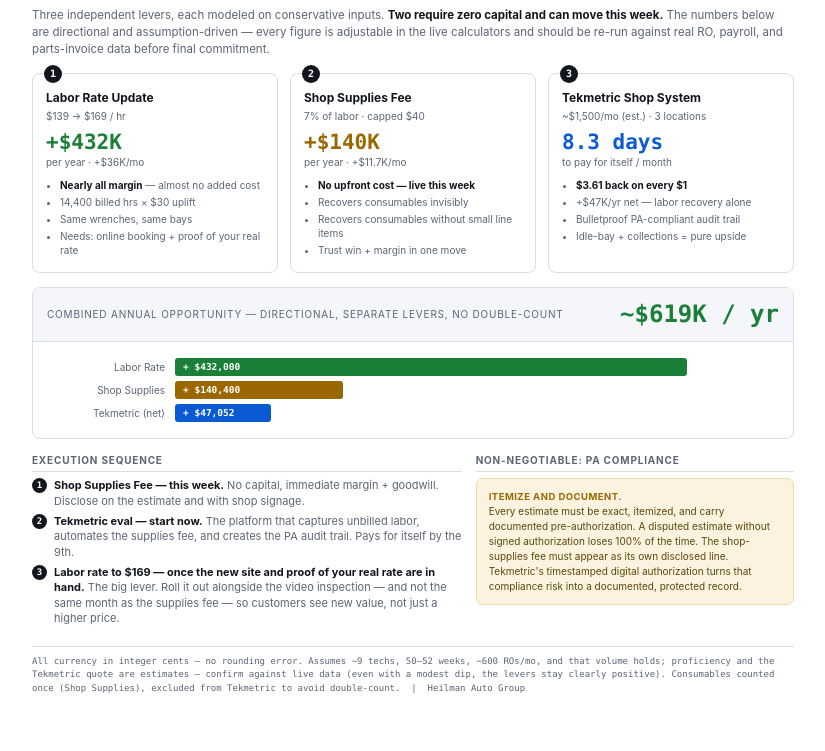
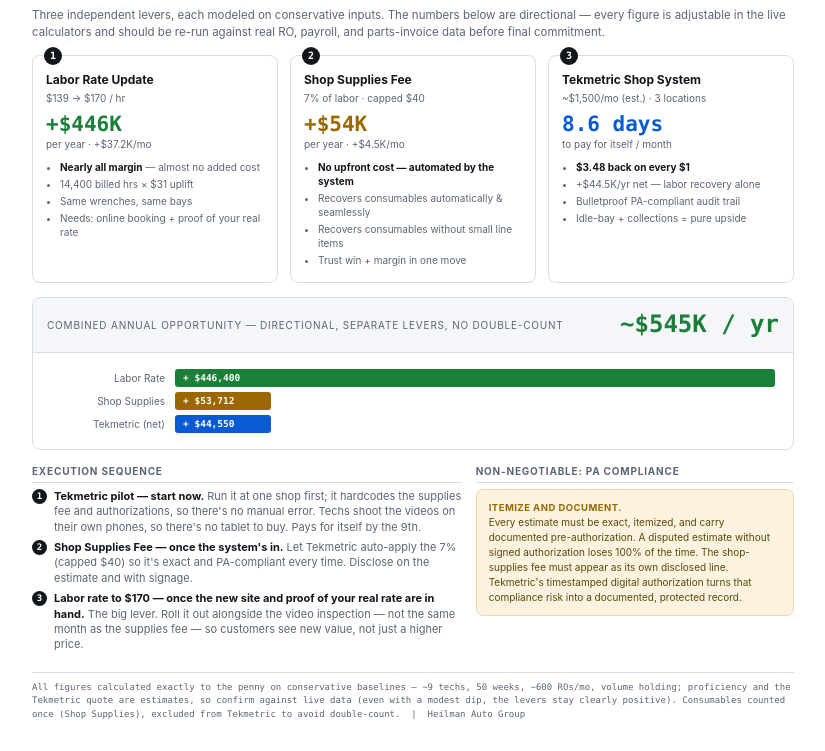
Before and after one commit to reedzilla/heilman-CFO, a plain HTML site: page heilman_cfo_pitch_summary.html in a window 1280 px wide. Shown: the part 89-840 px from the top of the page, without its empty margins (227-1052 px from the left). Before the commit the page ends 814 px from the top, so only its background shows below. Drawn offline with Linux system fonts and the light colour scheme.

Commit message:
update: latest playbook revisions

```diff
--- a/heilman_cfo_pitch_summary.html
+++ b/heilman_cfo_pitch_summary.html
@@ -95,21 +95,20 @@
   </header>
 
   <div class="lede">
-    Three independent levers, each modeled on conservative inputs. <b>Two require zero capital and can move this week.</b>
-    The numbers below are directional and assumption-driven — every figure is adjustable in the live calculators and should be
-    re-run against real RO, payroll, and parts-invoice data before final commitment.
+    Three independent levers, each modeled on conservative inputs. The numbers below are directional — every figure is
+    adjustable in the live calculators and should be re-run against real RO, payroll, and parts-invoice data before final commitment.
   </div>
 
   <div class="levers">
     <div class="lever l1">
       <div class="n">1</div>
       <h3>Labor Rate Update</h3>
-      <div class="sub">$139 → $169 / hr</div>
-      <div class="hero">+$432K</div>
-      <div class="heroSub">per year · +$36K/mo</div>
+      <div class="sub">$139 → $170 / hr</div>
+      <div class="hero">+$446K</div>
+      <div class="heroSub">per year · +$37.2K/mo</div>
       <ul>
         <li><b>Nearly all margin</b> — almost no added cost</li>
-        <li>14,400 billed hrs × $30 uplift</li>
+        <li>14,400 billed hrs × $31 uplift</li>
         <li>Same wrenches, same bays</li>
         <li>Needs: online booking + proof of your real rate</li>
       </ul>
@@ -119,11 +118,11 @@
       <div class="n">2</div>
       <h3>Shop Supplies Fee</h3>
       <div class="sub">7% of labor · capped $40</div>
-      <div class="hero">+$140K</div>
-      <div class="heroSub">per year · +$11.7K/mo</div>
+      <div class="hero">+$54K</div>
+      <div class="heroSub">per year · +$4.5K/mo</div>
       <ul>
-        <li><b>No upfront cost — live this week</b></li>
-        <li>Recovers consumables invisibly</li>
+        <li><b>No upfront cost — automated by the system</b></li>
+        <li>Recovers consumables automatically &amp; seamlessly</li>
         <li>Recovers consumables without small line items</li>
         <li>Trust win + margin in one move</li>
       </ul>
@@ -133,11 +132,11 @@
       <div class="n">3</div>
       <h3>Tekmetric Shop System</h3>
       <div class="sub">~$1,500/mo (est.) · 3 locations</div>
-      <div class="hero">8.3 days</div>
+      <div class="hero">8.6 days</div>
       <div class="heroSub">to pay for itself / month</div>
       <ul>
-        <li><b>$3.61 back on every $1</b></li>
-        <li>+$47K/yr net — labor recovery alone</li>
+        <li><b>$3.48 back on every $1</b></li>
+        <li>+$44.5K/yr net — labor recovery alone</li>
         <li>Bulletproof PA-compliant audit trail</li>
         <li>Idle-bay + collections = pure upside</li>
       </ul>
@@ -147,12 +146,12 @@
   <div class="combo">
     <div class="top">
       <div class="l">Combined annual opportunity — directional, separate levers, no double-count</div>
-      <div class="v">~$619K / yr</div>
+      <div class="v">~$545K / yr</div>
     </div>
     <div class="bars">
-      <div class="brow"><div class="k">Labor Rate</div><div class="bar b1" style="width:70%">+ $432,000</div></div>
-      <div class="brow"><div class="k">Shop Supplies</div><div class="bar b2" style="width:23%">+ $140,400</div></div>
-      <div class="brow"><div class="k">Tekmetric (net)</div><div class="bar b3" style="width:9%">+ $47,052</div></div>
+      <div class="brow"><div class="k">Labor Rate</div><div class="bar b1" style="width:82%">+ $446,400</div></div>
+      <div class="brow"><div class="k">Shop Supplies</div><div class="bar b2" style="width:13%">+ $53,712</div></div>
+      <div class="brow"><div class="k">Tekmetric (net)</div><div class="bar b3" style="width:11%">+ $44,550</div></div>
     </div>
   </div>
 
@@ -160,9 +159,9 @@
     <div class="box">
       <h4>Execution Sequence</h4>
       <ol class="seq">
-        <li><b>Shop Supplies Fee — this week.</b> <span>No capital, immediate margin + goodwill. Disclose on the estimate and with shop signage.</span></li>
-        <li><b>Tekmetric eval — start now.</b> <span>The platform that captures unbilled labor, automates the supplies fee, and creates the PA audit trail. Pays for itself by the 9th.</span></li>
-        <li><b>Labor rate to $169 — once the new site and proof of your real rate are in hand.</b> <span>The big lever. Roll it out alongside the video inspection — and not the same month as the supplies fee — so customers see new value, not just a higher price.</span></li>
+        <li><b>Tekmetric pilot — start now.</b> <span>Run it at one shop first; it hardcodes the supplies fee and authorizations, so there's no manual error. Techs shoot the videos on their own phones, so there's no tablet to buy. Pays for itself by the 9th.</span></li>
+        <li><b>Shop Supplies Fee — once the system's in.</b> <span>Let Tekmetric auto-apply the 7% (capped $40) so it's exact and PA-compliant every time. Disclose on the estimate and with signage.</span></li>
+        <li><b>Labor rate to $170 — once the new site and proof of your real rate are in hand.</b> <span>The big lever. Roll it out alongside the video inspection — not the same month as the supplies fee — so customers see new value, not just a higher price.</span></li>
       </ol>
     </div>
     <div class="box">
@@ -177,8 +176,8 @@
   </div>
 
   <div class="foot">
-    All currency in integer cents — no rounding error. Assumes ~9 techs, 50–52 weeks, ~600 ROs/mo, and that volume holds;
-    proficiency and the Tekmetric quote are estimates — confirm against live data (even with a modest dip, the levers stay
+    All figures calculated exactly to the penny on conservative baselines — ~9 techs, 50 weeks, ~600 ROs/mo, volume holding;
+    proficiency and the Tekmetric quote are estimates, so confirm against live data (even with a modest dip, the levers stay
     clearly positive). Consumables counted once (Shop Supplies), excluded from Tekmetric to avoid double-count. &nbsp;|&nbsp; Heilman Auto Group
   </div>
 </div>
```
Also changed, not shown: heilman_reason_why.html (+22 -22 lines), 5 other files.
